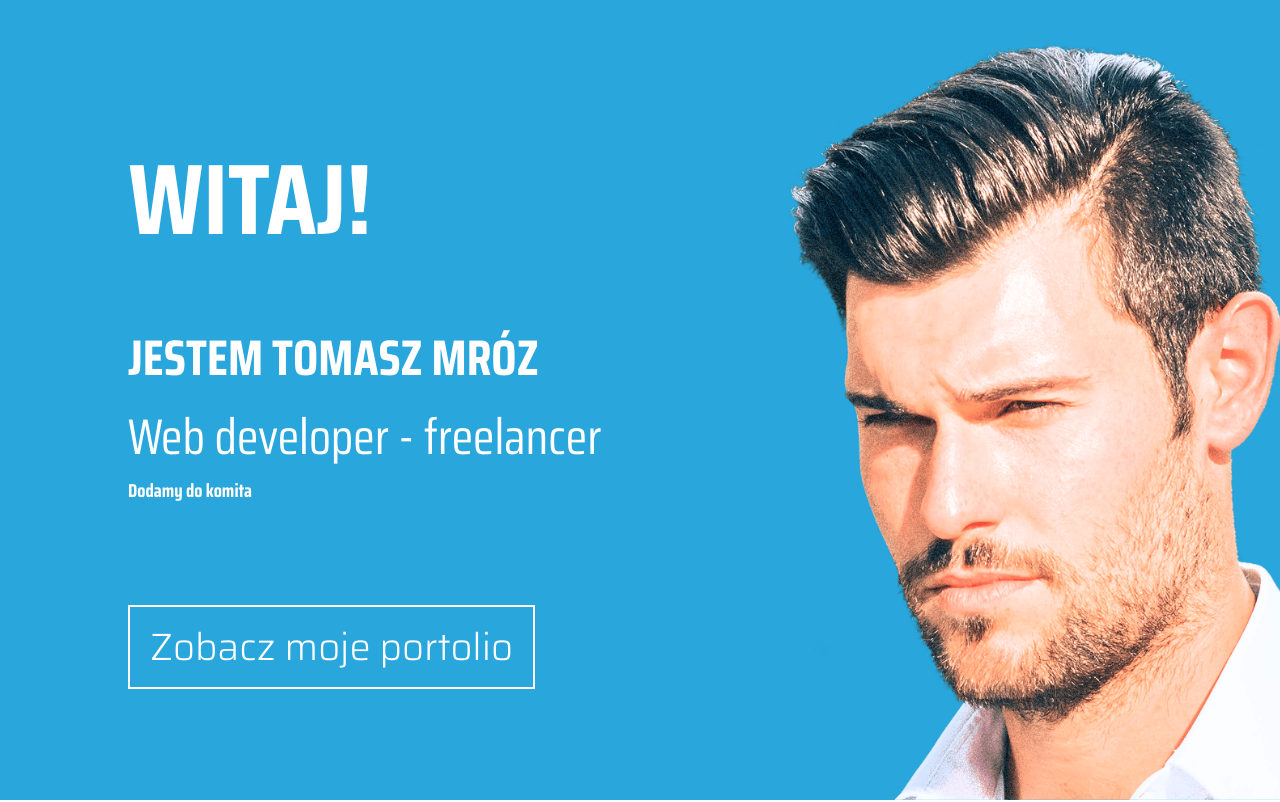
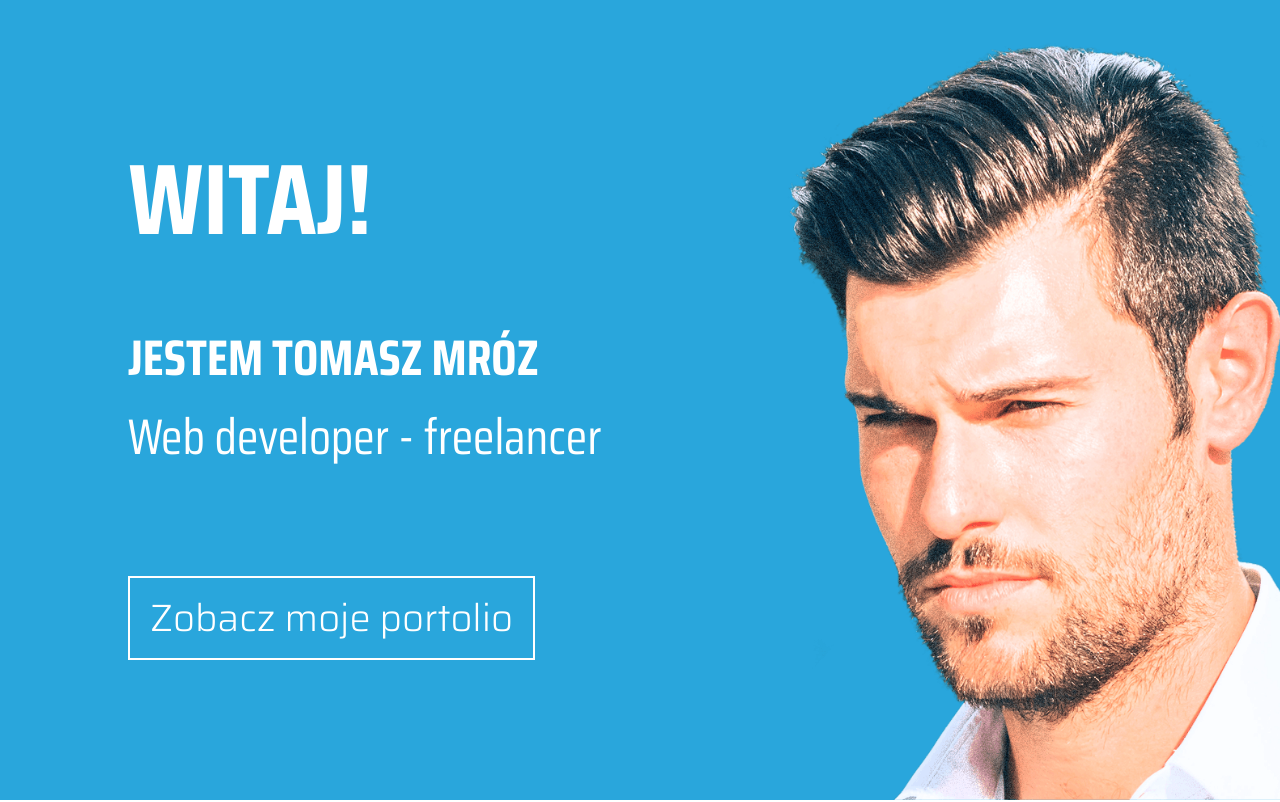
Before and after one commit to TFrost97/webdev-b, a plain HTML site: page index.html in a window 1280 px wide. Shown: the top 802 px of the page. Drawn offline with Linux system fonts and the light colour scheme; a script that the page names is missing.

Commit message:
usniecie h3 test

```diff
--- a/index.html
+++ b/index.html
@@ -16,7 +16,6 @@
   <p>Witaj!</p>
   <h1>Jestem Tomasz Mróz</h1>
   <h2>Web developer - freelancer</h2>
-  <h3>Dodamy do komita</h3>
   <button>Zobacz moje portolio</button>
 </div>
 <img src="images/photo1.png" alt="Tomasz Mróz img">
```
